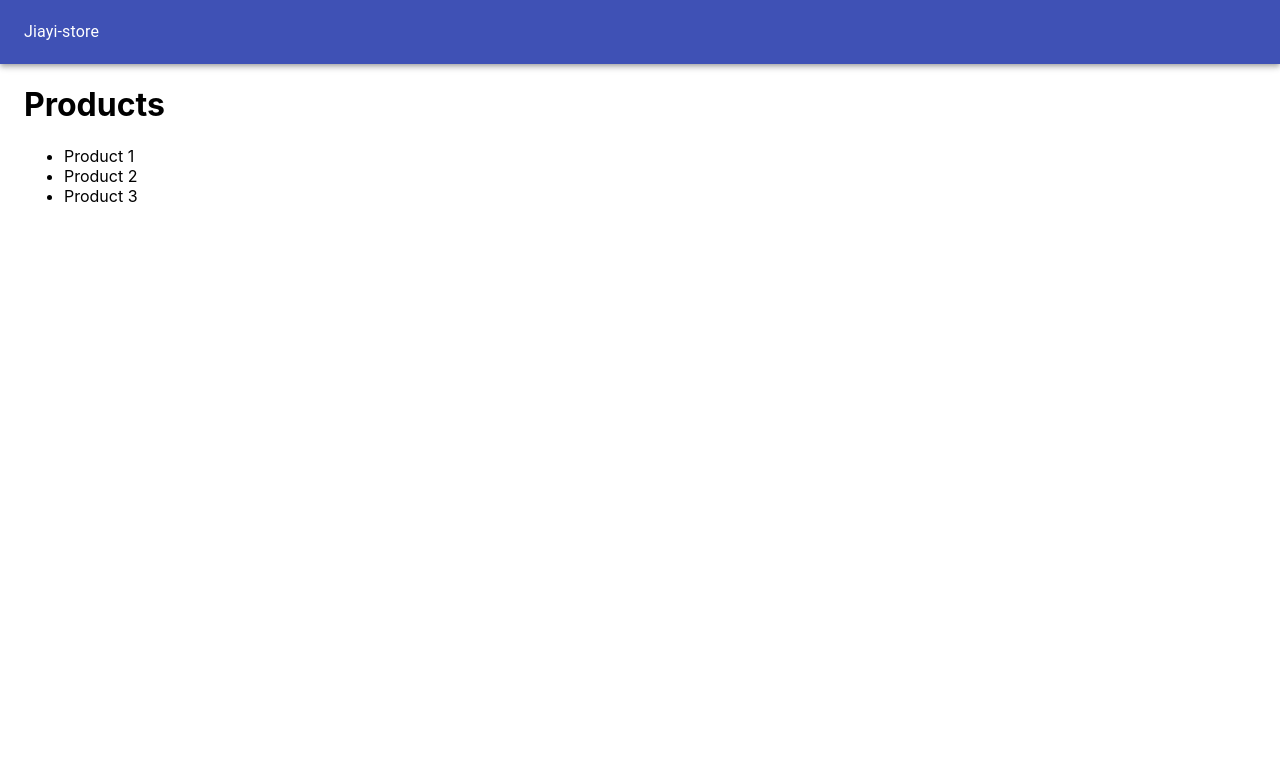
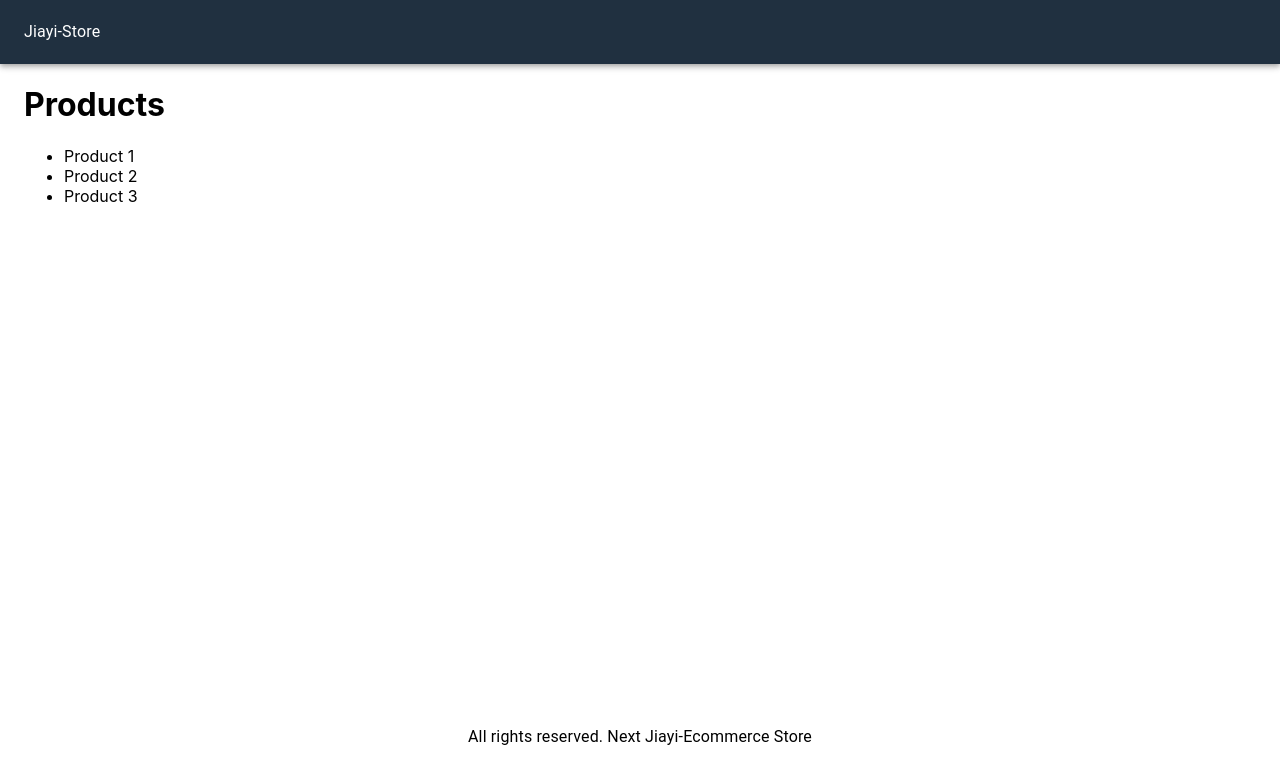
Before and after one commit to sujiayi317/jiayi-next-ecommerce, a Next.js app: page / in a window 1280 px wide. Shown: the top 784 px of the page. Built offline with nearby package versions, Linux system fonts and the light colour scheme.

Commit message:
Add style to Layout

```diff
--- a/pages/components/Layout.js
+++ b/pages/components/Layout.js
@@ -1,21 +1,28 @@
 import { AppBar, Container, Toolbar, Typography } from '@material-ui/core'
 import Head from 'next/head'
 import React from 'react'
+import useStyles from '../../utils/styles'
 
 export default function Layout({children}) {
+  const classes = useStyles();
   return (
     <div>
       <Head>
         <title>Jiayi-ecommerce</title>
       </Head>
-      <AppBar position="static">
+      <AppBar position="static" className={classes.navbar}>
         <Toolbar>
-          <Typography>Jiayi-store</Typography>
+          <Typography>Jiayi-Store</Typography>
         </Toolbar>
       </AppBar>
-      <Container>
+      <Container className={classes.main}>
         {children}
       </Container>
+      <footer className={classes.footer}>
+        <Typography>
+          All rights reserved. Next Jiayi-Ecommerce Store
+        </Typography>
+      </footer>
     </div>
   )
 }
--- /dev/null
+++ b/utils/styles.js
@@ -0,0 +1,19 @@
+import { makeStyles } from '@material-ui/core';
+
+const useStyles = makeStyles({
+  navbar: {
+    backgroundColor: '#203040',
+    '& a': {
+      color: '#ffffff',
+      marginLeft: 10,
+    },
+  },
+  main: {
+    minHeight: '80vh',
+  },
+  footer: {
+    textAlign: 'center',
+  },
+});
+
+export default useStyles;
```
